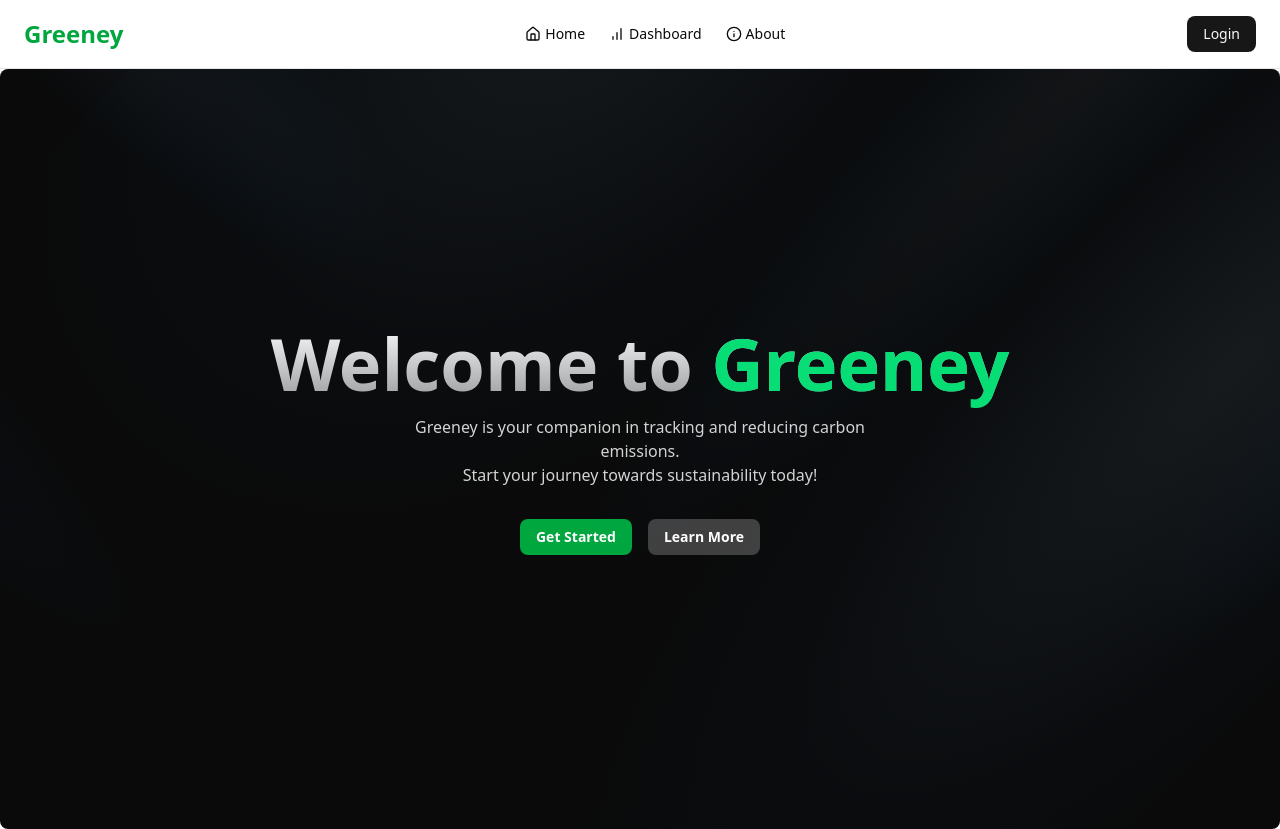
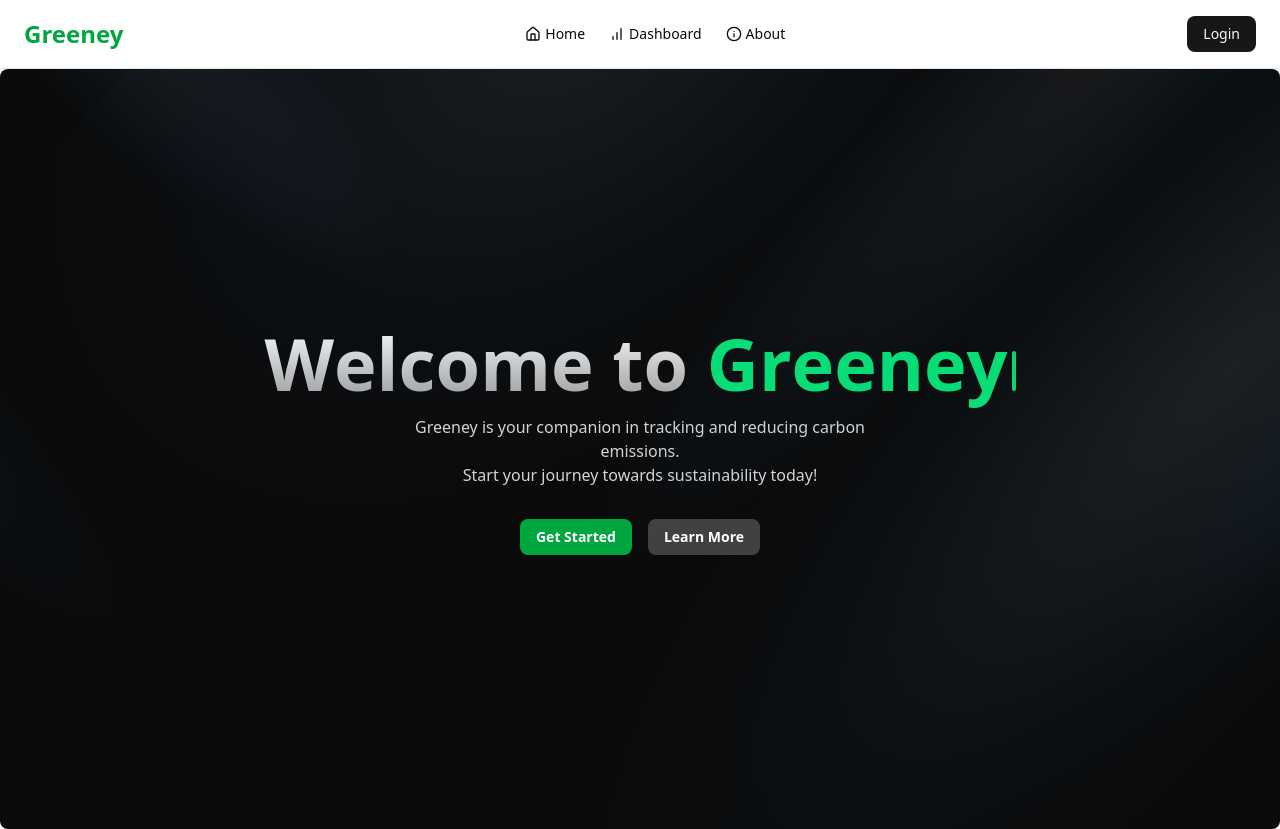
Before and after one commit to sebat2004/greeney, a Next.js app in the folder web-client/: page / in a window 1280 px wide. Built offline with nearby package versions, Linux system fonts and the light colour scheme; no server answers.

Commit message:
made hero page more hero

```diff
--- a/web-client/src/app/page.tsx
+++ b/web-client/src/app/page.tsx
@@ -1,12 +1,69 @@
+'use client';
 import { Spotlight } from '@/components/ui/spotlight-new';
+import { motion, useAnimate, useInView } from 'motion/react';
+import { useEffect } from 'react';
 
 export default function Home() {
+    const [scope, animate] = useAnimate();
+    const isInView = useInView(scope);
+
+    useEffect(() => {
+        if (isInView) {
+            animate(
+                'span.typewriter-char',
+                {
+                    display: 'inline-block',
+                    opacity: 1,
+                },
+                {
+                    duration: 0.2,
+                    delay: i => i * 0.1,
+                    ease: 'easeInOut',
+                },
+            );
+        }
+    }, [isInView, animate]);
+
+    // Add a space after "Welcome to"
+    const welcomeText = 'Welcome to ';
+    const greeneyText = 'Greeney';
+
     return (
         <div className="h-[95vh] w-full rounded-md flex md:items-center md:justify-center bg-black/[0.96] antialiased bg-grid-white/[0.02] relative overflow-hidden">
             <Spotlight />
-            <div className=" p-4 max-w-7xl  mx-auto relative z-10  w-full pt-20 md:pt-0">
-                <h1 className="text-4xl md:text-7xl font-bold text-center bg-clip-text text-transparent bg-gradient-to-b from-neutral-50 to-neutral-400 bg-opacity-50">
-                    Welcome to <span className="text-green-400">Greeney</span>
+            <div className="p-4 max-w-7xl mx-auto relative z-10 w-full pt-20 md:pt-0">
+                <h1 className="text-4xl md:text-7xl font-bold text-center">
+                    <span ref={scope} className="inline-block">
+                        {/* Add whitespace: pre to preserve spaces */}
+                        <span style={{ whiteSpace: 'pre' }}>
+                            {welcomeText.split('').map((char, i) => (
+                                <span
+                                    key={`welcome-${i}`}
+                                    className="typewriter-char opacity-0 hidden bg-clip-text text-transparent bg-gradient-to-b from-neutral-50 to-neutral-400"
+                                >
+                                    {char}
+                                </span>
+                            ))}
+                        </span>
+                        {greeneyText.split('').map((char, i) => (
+                            <span
+                                key={`greeney-${i}`}
+                                className="typewriter-char opacity-0 hidden text-green-400"
+                            >
+                                {char}
+                            </span>
+                        ))}
+                        <motion.span
+                            initial={{ opacity: 0 }}
+                            animate={{ opacity: 1 }}
+                            transition={{
+                                duration: 0.8,
+                                repeat: Infinity,
+                                repeatType: 'reverse',
+                            }}
+                            className="inline-block rounded-sm w-[4px] h-6 md:h-10 bg-green-400 ml-1"
+                        ></motion.span>
+                    </span>
                 </h1>
                 <p className="mt-4 font-normal text-base text-neutral-300 max-w-lg text-center mx-auto">
                     Greeney is your companion in tracking and reducing carbon
--- a/web-client/src/components/ui/spotlight-new.tsx
+++ b/web-client/src/components/ui/spotlight-new.tsx
@@ -16,9 +16,9 @@ type SpotlightProps = {
 };
 
 export const Spotlight = ({
-    gradientFirst = 'radial-gradient(68.54% 68.72% at 55.02% 31.46%, hsla(210, 100%, 85%, .08) 0, hsla(210, 100%, 55%, .02) 50%, hsla(210, 100%, 45%, 0) 80%)',
-    gradientSecond = 'radial-gradient(50% 50% at 50% 50%, hsla(210, 100%, 85%, .06) 0, hsla(210, 100%, 55%, .02) 80%, transparent 100%)',
-    gradientThird = 'radial-gradient(50% 50% at 50% 50%, hsla(210, 100%, 85%, .04) 0, hsla(210, 100%, 45%, .02) 80%, transparent 100%)',
+    gradientFirst = 'radial-gradient(68.54% 68.72% at 55.02% 31.46%, hsla(210, 100%, 90%, .1) 0, hsla(210, 100%, 60%, .03) 50%, hsla(210, 100%, 50%, 0) 80%)',
+    gradientSecond = 'radial-gradient(50% 50% at 50% 50%, hsla(210, 100%, 90%, .08) 0, hsla(210, 100%, 60%, .03) 80%, transparent 100%)',
+    gradientThird = 'radial-gradient(50% 50% at 50% 50%, hsla(210, 100%, 90%, .06) 0, hsla(210, 100%, 50%, .03) 80%, transparent 100%)',
     translateY = -350,
     width = 560,
     height = 1700,
```
